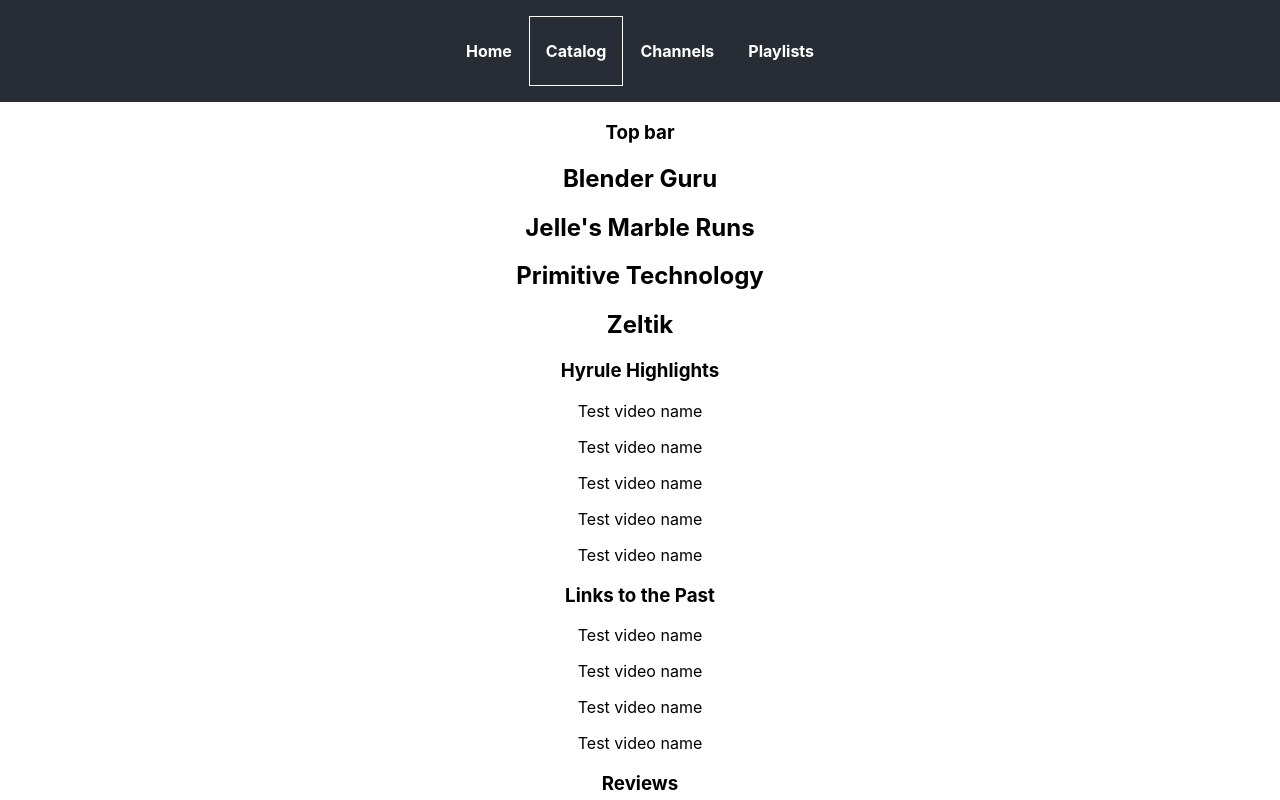
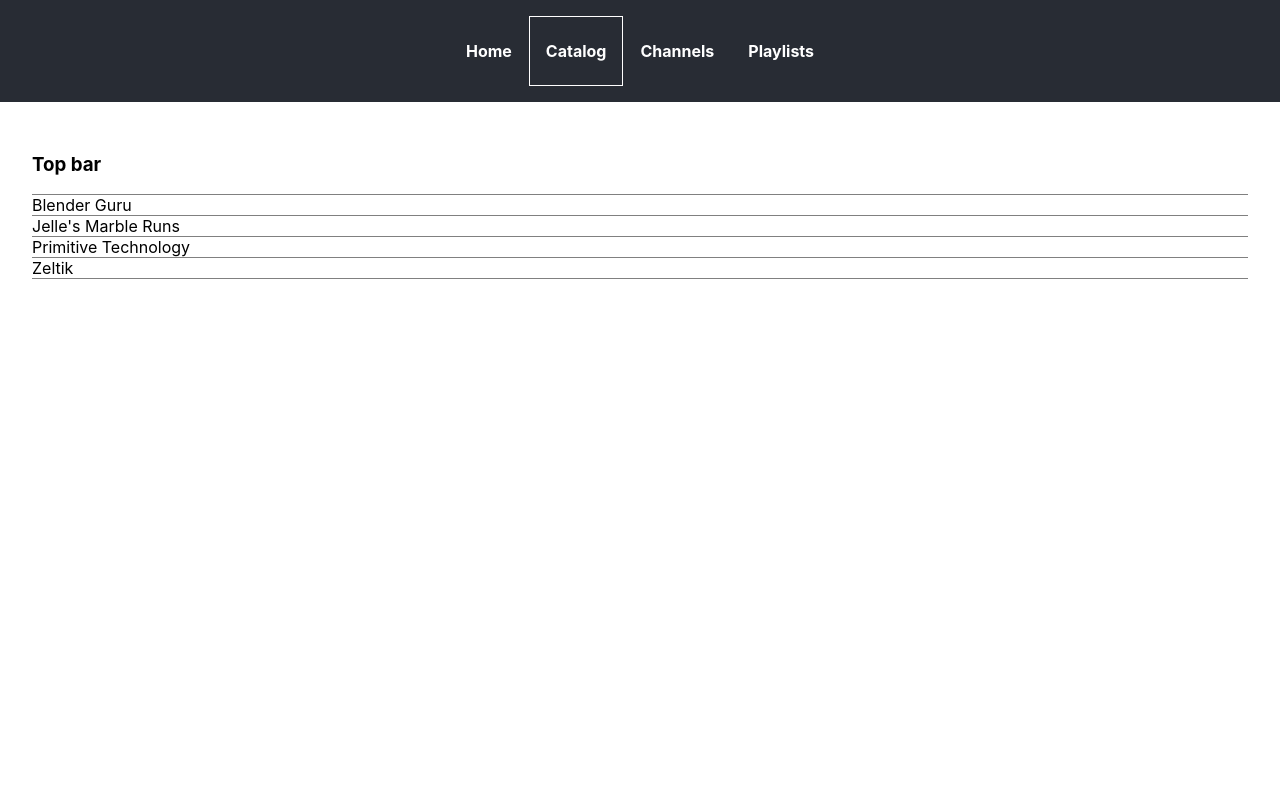
Before and after one commit to StevenC4/youtube-channel-downloader, a React app in the folder client/: page /catalog in a window 1280 px wide. Shown: the top 800 px of the page. Built offline with nearby package versions, Linux system fonts and the light colour scheme.

Commit message:
A couple of style changes

```diff
--- a/client/src/components/App.js
+++ b/client/src/components/App.js
@@ -16,19 +16,25 @@
       ytChannelId: 'UCOKHwx1VCdgnxwbjyb9Iu1g',
       name: 'Blender Guru',
       published: 1260360402,
-      playlistIds: []
+      playlistIds: [
+        'PLjEaoINr3zgEq0u2MzVgAaHEBt--xLB6U'
+      ]
     },
     'UCYJdpnjuSWVOLgGT9fIzL0g': {
       ytChannelId: 'UCYJdpnjuSWVOLgGT9fIzL0g',
       name: `Jelle's Marble Runs`,
       published: 1542746295,
-      playlistIds: []
+      playlistIds: [
+        'PLSmWeUDtr9fDKXL0UDaCEFxkb9fbQEOZH'
+      ]
     },
     'UCAL3JXZSzSm8AlZyD3nQdBA': {
       ytChannelId: 'UCAL3JXZSzSm8AlZyD3nQdBA',
       name: 'Primitive Technology',
       published: 1430523346,
-      playlistIds: []
+      playlistIds: [
+        'PLGnWLXjIDnpBVRqu5lz5JGaQxjPs7q3CJ'
+      ]
     },
     'UCudx6plmpbs5WtWvsvu-EdQ': {
       ytChannelId: 'UCudx6plmpbs5WtWvsvu-EdQ',
@@ -129,6 +135,36 @@
         '-h0h1CydP6o'
        ]
     },
+    'PLjEaoINr3zgEq0u2MzVgAaHEBt--xLB6U': {
+      ytPlaylistId: 'PLjEaoINr3zgEq0u2MzVgAaHEBt--xLB6U',
+      published: '2019-10-18T04:12:00.000Z',
+      ytChannelId: 'UCOKHwx1VCdgnxwbjyb9Iu1g',
+      title: 'Blender 2.8 Beginner Tutorial Series',
+      description: 'The new Blender Donut tutorial, completely remade for Blender 2.8',
+      videoIds: [
+        'TPrnSACiTJ4',
+      ]
+    },
+    'PLSmWeUDtr9fDKXL0UDaCEFxkb9fbQEOZH': {
+      ytPlaylistId: 'PLSmWeUDtr9fDKXL0UDaCEFxkb9fbQEOZH',
+      published: '2019-01-01T12:23:41.000Z',
+      ytChannelId: 'UCYJdpnjuSWVOLgGT9fIzL0g',
+      title: 'MarbleLympics 2019',
+      description: 'All the videos of the Marble Olympic Games of 2019!',
+      videoIds: [
+        'O2AbcCbyJ2U'
+      ]
+    },
+    'PLGnWLXjIDnpBVRqu5lz5JGaQxjPs7q3CJ': {
+      ytPlaylistId: 'PLGnWLXjIDnpBVRqu5lz5JGaQxjPs7q3CJ',
+      published: '2019-04-03T20:12:54',
+      ytChannelId: 'UCAL3JXZSzSm8AlZyD3nQdBA',
+      title: 'Pyrotechnology | Primitive Technology',
+      description: 'Collection of all Primitive Technology videos focused on utilizing natural pyrotechnology in the wild, including using pyrotechnology to build a natural Tiled Rooft Hut, a natural Forge Blower, a natural Cord Drill and Pump Drill, and more.',
+      videoIds: [
+        'U7nqBgklf9E'
+      ]
+    }
   },
   ids: [
     'PLKb_pMSfR7rULeeQwbxrmMZyocJLhTcTI',
@@ -136,7 +172,10 @@
     'PLKb_pMSfR7rX9Fy2Nh5dRWWRcRqfWn5QH',
     'PLKb_pMSfR7rWvmcmhEUvV841U_yM7I3Sp',
     'PLKb_pMSfR7rXbXQGinFS3JMt_JnQTOlWw',
-    'PLKb_pMSfR7rVB2MoOd4F3uHrtXuYPSsV4'
+    'PLKb_pMSfR7rVB2MoOd4F3uHrtXuYPSsV4',
+    'PLjEaoINr3zgEq0u2MzVgAaHEBt--xLB6U',
+    'PLSmWeUDtr9fDKXL0UDaCEFxkb9fbQEOZH',
+    'PLGnWLXjIDnpBVRqu5lz5JGaQxjPs7q3CJ'
   ]
 };
 
@@ -151,172 +190,193 @@
     },
     'jUoDe7MhLBA': {
       id: 'jUoDe7MhLBA',
-      name: 'Test video name',
+      name: 'What does the Master Cycle Zero do in Breath of the Wild?',
       published: 1561921200,
       thumbnail: 'https://i1.ytimg.com/vi/od3FHa4YTsE/hqdefault.jpg',
       description: 'Test video description'
     },
     '72phpntWYlU': {
       id: '72phpntWYlU',
-      name: 'Test video name',
+      name: '5 Breath of the Wild Easter Eggs/References',
       published: 1561921200,
       thumbnail: 'https://i1.ytimg.com/vi/od3FHa4YTsE/hqdefault.jpg',
       description: 'Test video description'
     },
     'toC9UqVnz8g': {
       id: 'toC9UqVnz8g',
-      name: 'Test video name',
+      name: 'Why Link is TERRIFYING in Breath of the Wild!',
       published: 1561921200,
       thumbnail: 'https://i1.ytimg.com/vi/od3FHa4YTsE/hqdefault.jpg',
       description: 'Test video description'
     },
     '4Ul1dme6f0A': {
       id: '4Ul1dme6f0A',
-      name: 'Test video name',
+      name: 'Twilight Princess HD Review/Unboxing - Zeltik Review',
       published: 1561921200,
       thumbnail: 'https://i1.ytimg.com/vi/od3FHa4YTsE/hqdefault.jpg',
       description: 'Test video description'
     },
     'nT1NjeBsZHs': {
       id: 'nT1NjeBsZHs',
-      name: 'Test video name',
+      name: 'Zelda: Breath of the Wild - Zeltik Review',
       published: 1561921200,
       thumbnail: 'https://i1.ytimg.com/vi/od3FHa4YTsE/hqdefault.jpg',
       description: 'Test video description'
     },
     'nABNYwsDEqw': {
       id: 'nABNYwsDEqw',
-      name: 'Test video name',
+      name: 'Is Mario Kart 8 Deluxe Worth It? - Zeltik Review',
       published: 1561921200,
       thumbnail: 'https://i1.ytimg.com/vi/od3FHa4YTsE/hqdefault.jpg',
       description: 'Test video description'
     },
     'dx5wF66YwX8': {
       id: 'dx5wF66YwX8',
-      name: 'Test video name',
+      name: 'Super Mario Odyssey, the best 3D Mario? - Zeltik Review (No Spoilers)',
       published: 1561921200,
       thumbnail: 'https://i1.ytimg.com/vi/od3FHa4YTsE/hqdefault.jpg',
       description: 'Test video description'
     },
     'KD0DvRupJLw': {
       id: 'KD0DvRupJLw',
-      name: 'Test video name',
+      name: 'Zelda: Twilight Princess’ most POINTLESS Item - Hyrule Highlights',
       published: 1561921200,
       thumbnail: 'https://i1.ytimg.com/vi/od3FHa4YTsE/hqdefault.jpg',
       description: 'Test video description'
     },
     'V355yU_xWxA': {
       id: 'V355yU_xWxA',
-      name: 'Test video name',
+      name: 'Breath of the Wild’s Master Sword Clones (Link’s Legacy) - Hyrule Highlights',
       published: 1561921200,
       thumbnail: 'https://i1.ytimg.com/vi/od3FHa4YTsE/hqdefault.jpg',
       description: 'Test video description'
     },
     'jswEi3bdgqQ': {
       id: 'jswEi3bdgqQ',
-      name: 'Test video name',
+      name: '3 SECRET ways to beat Zelda Bosses! - Hyrule Highlights',
       published: 1561921200,
       thumbnail: 'https://i1.ytimg.com/vi/od3FHa4YTsE/hqdefault.jpg',
       description: 'Test video description'
     },
     'kVXW8vmPYPE': {
       id: 'kVXW8vmPYPE',
-      name: 'Test video name',
+      name: 'Ocarina of Time’s IMPOSSIBLE Heart Piece - Hyrule Highlights',
       published: 1561921200,
       thumbnail: 'https://i1.ytimg.com/vi/od3FHa4YTsE/hqdefault.jpg',
       description: 'Test video description'
     },
     'Q3O7wA5jW6c': {
       id: 'Q3O7wA5jW6c',
-      name: 'Test video name',
+      name: 'Getting Ocarina of Time’s Impossible Heart Piece in the 3DS Version! - Hyrule Highlights Revisited',
       published: 1561921200,
       thumbnail: 'https://i1.ytimg.com/vi/od3FHa4YTsE/hqdefault.jpg',
       description: 'Test video description'
     },
     'FvWK840uzV0': {
       id: 'FvWK840uzV0',
-      name: 'Test video name',
+      name: 'Top 5 Zelda Final Bosses!',
       published: 1561921200,
       thumbnail: 'https://i1.ytimg.com/vi/od3FHa4YTsE/hqdefault.jpg',
       description: 'Test video description'
     },
     '1kdXcBUsQV8': {
       id: '1kdXcBUsQV8',
-      name: 'Test video name',
+      name: '5 Awesome CUT Content/Unused Ideas from Zelda Games!',
       published: 1561921200,
       thumbnail: 'https://i1.ytimg.com/vi/od3FHa4YTsE/hqdefault.jpg',
       description: 'Test video description'
     },
     '2Ae1FuweYcc': {
       id: '2Ae1FuweYcc',
-      name: 'Test video name',
+      name: 'Top 10 Darkest / Scariest Things in Zelda',
       published: 1561921200,
       thumbnail: 'https://i1.ytimg.com/vi/od3FHa4YTsE/hqdefault.jpg',
       description: 'Test video description'
     },
     'NVxIimxOUE0': {
       id: 'NVxIimxOUE0',
-      name: 'Test video name',
+      name: 'Top 5 RIDICULOUSLY Powerful Zelda Items! (ft. ZeldaMaster)',
       published: 1561921200,
       thumbnail: 'https://i1.ytimg.com/vi/od3FHa4YTsE/hqdefault.jpg',
       description: 'Test video description'
     },
     'MwyrpWfSRoc': {
       id: 'MwyrpWfSRoc',
-      name: 'Test video name',
+      name: 'Top 5 Zelda Bosses - Zeltik',
       published: 1561921200,
       thumbnail: 'https://i1.ytimg.com/vi/od3FHa4YTsE/hqdefault.jpg',
       description: 'Test video description'
     },
     'JXBdQ_X6kPg': {
       id: 'JXBdQ_X6kPg',
-      name: 'Test video name',
+      name: 'The Day Link Died - Links to the Past (Zelda Lore)',
       published: 1561921200,
       thumbnail: 'https://i1.ytimg.com/vi/od3FHa4YTsE/hqdefault.jpg',
       description: 'Test video description'
     },
     'gjy8p-Rc-6k': {
       id: '-Rc',
-      name: 'Test video name',
+      name: 'The Day Hyrule Fell - Links to the Past (Zelda Lore)',
       published: 1561921200,
       thumbnail: 'https://i1.ytimg.com/vi/od3FHa4YTsE/hqdefault.jpg',
       description: 'Test video description'
     },
     'zrpFUBffsDU': {
       id: 'zrpFUBffsDU',
-      name: 'Test video name',
+      name: 'The Miracle at Fort Hateno - Links to the Past (Zelda Lore)',
       published: 1561921200,
       thumbnail: 'https://i1.ytimg.com/vi/od3FHa4YTsE/hqdefault.jpg',
       description: 'Test video description'
     },
     'shEJn9GWNpk': {
       id: 'shEJn9GWNpk',
-      name: 'Test video name',
+      name: 'Hyrule’s Divine Intervention - Links to the Past (Zelda Lore)',
       published: 1561921200,
       thumbnail: 'https://i1.ytimg.com/vi/od3FHa4YTsE/hqdefault.jpg',
       description: 'Test video description'
     },
     '0kM4IB7swnA': {
       id: '0kM4IB7swnA',
-      name: 'Test video name',
+      name: 'Which Link is strongest? (Ranking the Links from Legend of Zelda)',
       published: 1561921200,
       thumbnail: 'https://i1.ytimg.com/vi/od3FHa4YTsE/hqdefault.jpg',
       description: 'Test video description'
     },
     'Fw-ugyUqfPk': {
       id: 'ugyUqfPk',
-      name: 'Test video name',
+      name: 'Which Cucco is the DEADLIEST in Zelda games? (Ranking the Cuccos from Legend of Zelda)',
       published: 1561921200,
       thumbnail: 'https://i1.ytimg.com/vi/od3FHa4YTsE/hqdefault.jpg',
       description: 'Test video description'
     },
     'Ia0mBZaVoSg': {
       id: 'Ia0mBZaVoSg',
-      name: 'Test video name',
+      name: 'Which Ganondorf is strongest? (Ranking the Ganons from Legend of Zelda)',
       published: 1561921200,
       thumbnail: 'https://i1.ytimg.com/vi/od3FHa4YTsE/hqdefault.jpg',
       description: 'Test video description'
     },
+    'TPrnSACiTJ4': {
+      id: 'TPrnSACiTJ4',
+      name: 'Beginning Blender Tutorial - Part 1',
+      published: 1561921200,
+      thumbnail: 'https://i1.ytimg.com/vi/od3FHa4YTsE/hqdefault.jpg',
+      description: 'Blender tutorial for beginners! The long awaited reboot of the popular donut tutorial, completely remade for Blender 2.8. New videos will be uploaded every other day to this channel.'
+    },
+    'O2AbcCbyJ2U': {
+      id: 'O2AbcCbyJ2U',
+      name: 'Marble Race: Marble League 2019 Qualifiers',
+      published: 1561921200,
+      thumbnail: 'https://i1.ytimg.com/vi/od3FHa4YTsE/hqdefault.jpg',
+      description: 'The Qualification round of the Marble League 2019 (former MarbleLympics), 20 teams with 5 marbles each will compete for 12 qualification spots for the Marble League 2019.'
+    },
+    'U7nqBgklf9E': {
+      id: 'U7nqBgklf9E',
+      name: 'Primitive Technology: Pit and chimney furnace',
+      published: 1561921200,
+      thumbnail: 'https://i1.ytimg.com/vi/od3FHa4YTsE/hqdefault.jpg',
+      description: 'Primitive Technology: Pit and chimney furnace - Creating a pit and chimney furnace from scratch.'
+    }
   },
   ids: [
     'jUoDe7MhLBA',
@@ -343,7 +403,10 @@
     'shEJn9GWNpk',
     '0kM4IB7swnA',
     'Fw-ugyUqfPk',
-    'Ia0mBZaVoSg'
+    'Ia0mBZaVoSg',
+    'TPrnSACiTJ4',
+    'O2AbcCbyJ2U',
+    'U7nqBgklf9E'
   ]
 }
 
--- a/client/src/components/Catalog/Catalog.js
+++ b/client/src/components/Catalog/Catalog.js
@@ -1,17 +1,37 @@
-import React, {useState} from 'react';
+import React, {useState, useEffect} from 'react';
 
 const Catalog = props => {
     const [filterText, setFilterText] = useState('');
-    const channelIds = [...props.channels.ids]
+    const [channelIds, setChannelIds] = useState([...props.channels.ids]
 		.filter(channelId => props.channels.byId[channelId].name.toLowerCase().indexOf(filterText.toLowerCase()) !== -1)
-        .sort((a, b) => props.channels.byId[a].name.localeCompare(props.channels.byId[b].name))
-    const channels = {...props.channels.byId};
-    Object.keys(channels).forEach(channelId => {
-        channels[channelId].playlistIds = channels[channelId].playlistIds.sort((a, b) => props.playlists.byId[a].title.localeCompare(props.playlists.byId[b].title));
+        .sort((a, b) => props.channels.byId[a].name.localeCompare(props.channels.byId[b].name)));
+    const [channels, setChannels] = useState(channelIds.reduce((accumulator, channelId) => ({
+        ...accumulator,
+        [channelId]: {
+            ...props.channels.byId[channelId],
+            playlistIds: props.channels.byId[channelId].playlistIds.sort((a, b) => props.playlists.byId[a].title.localeCompare(props.playlists.byId[b].title))
+        }
+    }), {}));
+    const [playlists, setPlaylists] = useState(props.playlists.ids.reduce((accumulator, playlistId) => ({
+        ...accumulator,
+        [playlistId]: {
+            ...props.playlists.byId[playlistId],
+            videoIds: props.playlists.byId[playlistId].videoIds.sort((a, b) => props.videos.byId[a].name.localeCompare(props.videos.byId[b].name))
+        }
+    }), {}));
+    const toggleShowPlaylistsByChannelId = channelId => setChannels({
+        ...channels,
+        [channelId]: {
+            ...channels[channelId],
+            showPlaylists: !channels[channelId].showPlaylists
+        }
     });
-    const playlists = {...props.playlists.byId};
-    Object.keys(playlists).forEach(playlistId => {
-        playlists[playlistId].videoIds = playlists[playlistId].videoIds.sort((a, b) => props.videos.byId[a].name.localeCompare(props.videos.byId[a].name));
+    const toggleShowVideosByPlaylistId = playlistId => setPlaylists({
+        ...playlists,
+        [playlistId]: {
+            ...playlists[playlistId],
+            showVideos: !playlists[playlistId].showVideos
+        }
     });
 
     return (
@@ -22,21 +42,25 @@
             <div className='catalog-list'>
                 {channelIds.map(channelId =>
                     <div className='channel' key={channelId}>
-                        <h2>{channels[channelId].name}</h2>
+                        <div className='row' onClick={() => toggleShowPlaylistsByChannelId(channelId)}>{channels[channelId].name}</div>
+                        {channels[channelId].showPlaylists &&
                             <div className='channel-playlist-list'>
                                 {channels[channelId].playlistIds.map(playlistId =>
                                     <div className='playlist' key={playlistId}>
-                                    <h3>{playlists[playlistId].title}</h3>
+                                        <div className='row' onClick={() => toggleShowVideosByPlaylistId(playlistId)}>{playlists[playlistId].title}</div>
+                                        {playlists[playlistId].showVideos &&
                                             <div>
                                                 {playlists[playlistId].videoIds.map(videoId =>
                                                     <div className='playlist-video-list' key={videoId}>
-                                                <p>{props.videos.byId[videoId].name}</p>
+                                                        <div className='row'>{props.videos.byId[videoId].name}</div>
                                                     </div>
                                                 )}
                                             </div>
+                                        }
                                     </div>
                                 )}
                             </div>
+                        }
                     </div>
                 )}
             </div>
--- a/client/src/components/Channel/ChannelViewer.js
+++ b/client/src/components/Channel/ChannelViewer.js
@@ -5,6 +5,7 @@
     return (
         <div>
             <h2>{props.channel.name}</h2>
+            <p>{props.channel.description}</p>
             <h3>Playlists:</h3>
             {props.channel.playlistIds.map(playlistId =>
                 <PlaylistViewer
--- a/client/src/style/App.scss
+++ b/client/src/style/App.scss
@@ -167,14 +167,28 @@
       }
     }
   }
+}
 
-  .catalog {
+.catalog {
+  display: flex;
+  flex-direction: column;
+  text-align: left!important;
+  margin: 32px;
+
+  .catalog-list {
     display: flex;
     flex-direction: column;
 
-    .catalog-list {
-      display: flex;
-      flex-direction: column;
+    .channel {
+      &:first-of-type {
+        border-top: 1px solid gray;
+      }
+      border-bottom: 1px solid gray;
+    }
+
+    .channel-playlist-list,
+    .playlist-video-list {
+      margin-left: 8px;
     }
   }
 }
```
Lines whose indentation alone changed are shown as unchanged.
